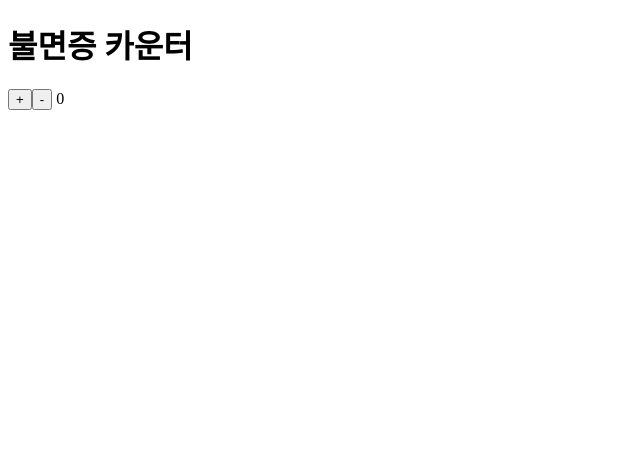
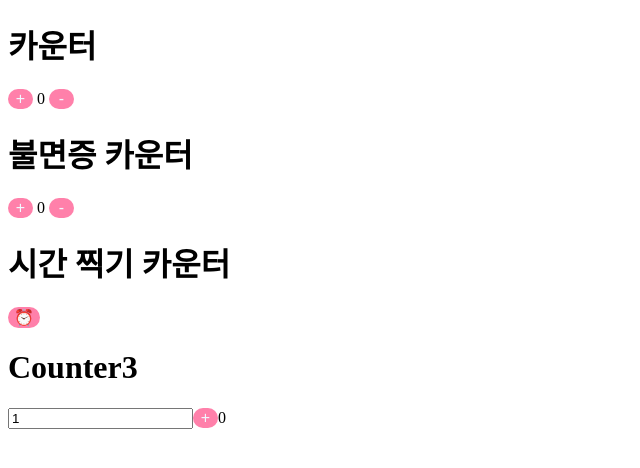
Before and after one commit to hyzzzzy/reactStudy, a React (Create React App) app: page / in a window 1280 px wide. Shown: the top 468 px of the page, without its empty margins (0-640 px from the left). Built offline with nearby package versions, Linux system fonts and the light colour scheme.

Commit message:
feat: state, generic 사용

```diff
--- a/src/App.tsx
+++ b/src/App.tsx
@@ -1,43 +1,86 @@
-import React, {useState} from 'react';
-import logo from './logo.svg';
-import './App.css';
+import * as React from 'react';
+import { useState } from 'react';
+import './index.css';
 
-type CounterProps = {
-  title:string,
-  initVlaue?:number
-}
+type counterProps = {
+  title: string;
+  initValue?: number;
+};
 
-function Counter({title, initVlaue}:CounterProps) {
-  let countState = useState(initVlaue); // 배열 return
-  // 첫번째 원소는 initValue와 같음, 두 번째는 함수
-  // state 첫 번째 원소는 읽을 때 쓰고 두 번째 원소는 변경할 때 쓴다
-  let [count, setCount] = countState;
+function Counter({ title, initValue = 0 }: counterProps) {
+  let [value, setValue] = useState(initValue);
 
   function up() {
-    // initValue의 값을 증가
-    // 값이 증가되면 컴포넌트가 다시 실행되서 새로운 값이 화면에 표시
-    setCount((count === undefined ? 0 : count) + 1)
+    setValue(value + 1);
   }
 
   function down() {
-    setCount((count === undefined ? 0 : count) - 1)
+    setValue(value - 1);
   }
 
   return (
     <div>
       <h1>{title}</h1>
-      <button onClick={up}>+</button>
-      <button onClick={down}>-</button> {count}
+      <button onClick={up}>+</button> {value}&nbsp;
+      <button onClick={down}>-</button>
+    </div>
+  );
+}
+
+function getCurrentTime() {
+  const now = new Date();
+  const hours = String(now.getHours()).padStart(2, '0');
+  const minutes = String(now.getMinutes()).padStart(2, '0');
+  const seconds = String(now.getSeconds()).padStart(2, '0');
+
+  return `${hours}:${minutes}:${seconds}`;
+}
+
+function Counter2() {
+  // 1. state가 배열이나 객체일 때는 값을 변경할 때 복제본을 변경한다.
+  // 2. for, map을 이용해 목록을 생성할 때 key 값을 재공한다.
+  // 3. state가 배열일 때 값이 없다면 추론을 사용할 수 없기 때문에 제네릭을 명시적으로 입력한다.
+  const [times, setTimes] = useState<string[]>([]);
+  function up() {
+    const newTimes = [...times];
+    newTimes.push(getCurrentTime());
+    setTimes(newTimes);
+  }
+
+  return (
+    <div>
+      <h1>시간 찍기 카운터</h1>
+      <button onClick={up}>⏰</button>
+      <ol>{times.map((value, index) => {
+        return <li key={index}>{value}</li>
+      })}</ol>
+    </div>
+  );
+}
+
+function Counter3() {
+  // input과 같은 form 태그와 state를 연동해서 react에서 사용하는 방법
+  const [count, setCount] = useState<number>(0);
+  const [step, setStep] = useState<number>(1);
+
+  return (
+    <div>
+      <h1>Counter3</h1>
+      <input type="number" defaultValue={step} onChange={(event) => {
+        setStep(Number(event.target.value))
+      }}/>
+      <button onClick={() => setCount(count + step)}>+</button>{count}
     </div>
   )
 }
 
-function App() {
+export default function App() {
   return (
     <div>
-      <Counter title="불면증 카운터" initVlaue={0}/>
+      <Counter title="카운터" initValue={0} />
+      <Counter title="불면증 카운터" />
+      <Counter2 />
+      <Counter3 />
     </div>
   );
 }
-
-export default App;
--- a/src/index.css
+++ b/src/index.css
@@ -11,3 +11,19 @@ code {
   font-family: source-code-pro, Menlo, Monaco, Consolas, 'Courier New',
     monospace;
 } */
+
+button {
+  min-width: 25px;
+  text-align: center;
+  border-radius: 30px;
+  border-style: none;
+  background-color: rgb(255, 128, 170);
+  color: aliceblue;
+  font-size: medium;
+  font-weight: 400;
+}
+
+button:hover {
+  background-color: rgb(228, 119, 155);
+  transition: all 0.2s;
+}
```
